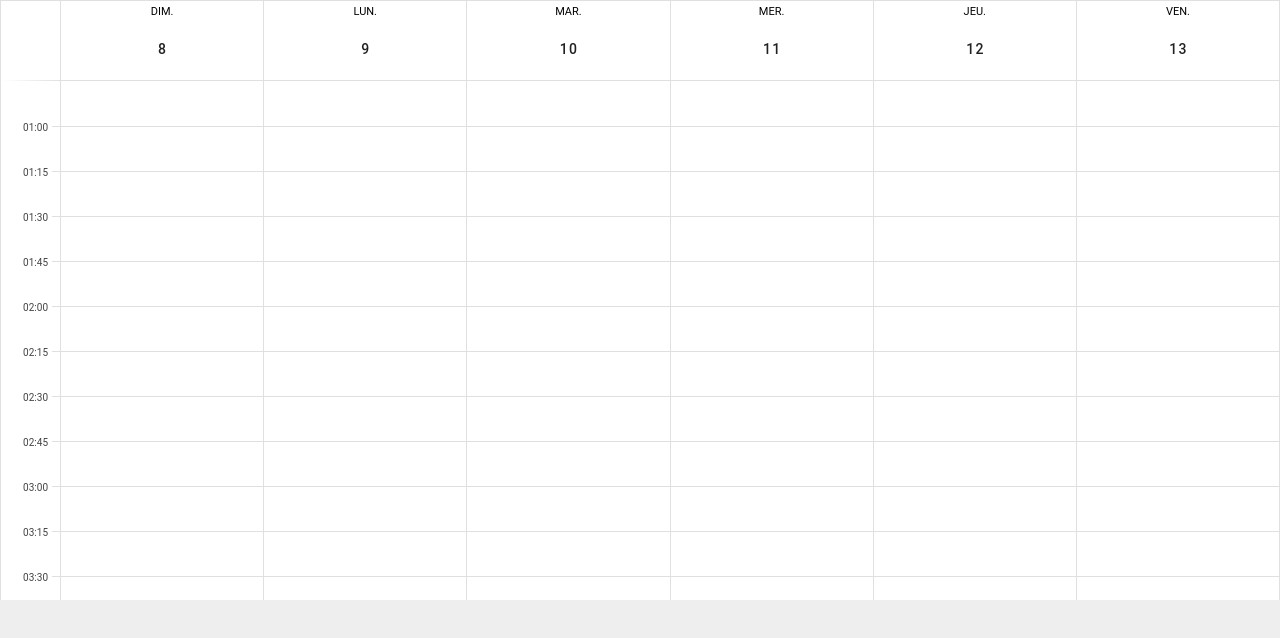
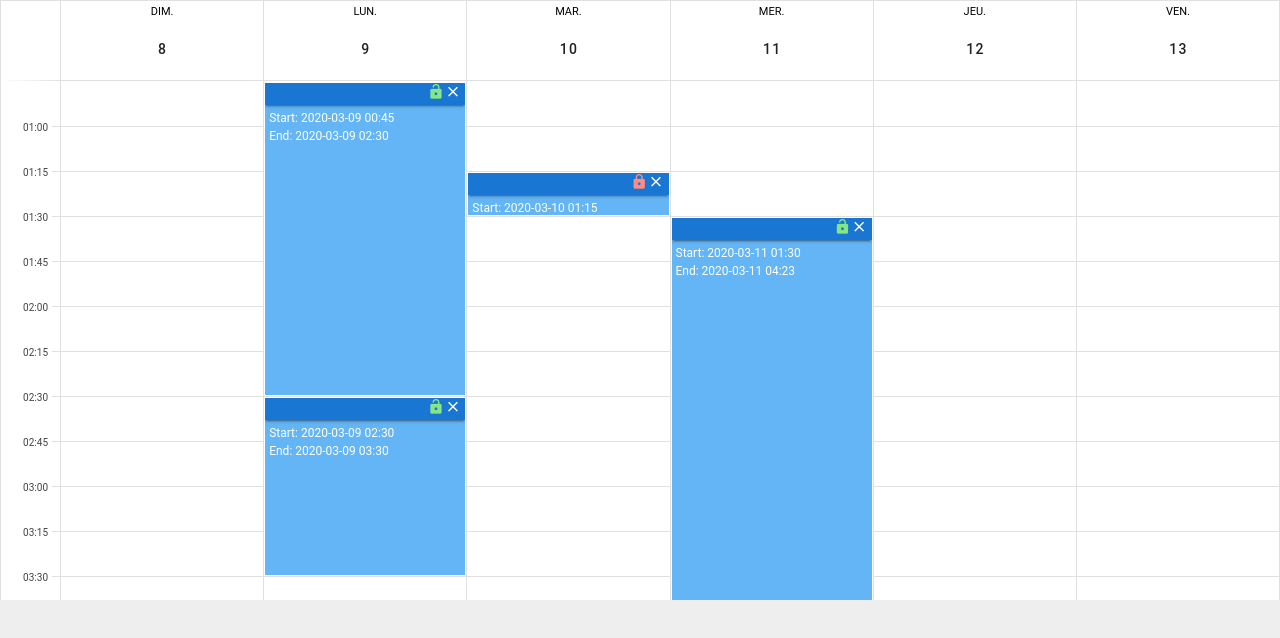
Before and after one commit to stratosphr/calendar, a Vue app: page / in a window 1280 px wide. Shown: the top 638 px of the page. Built offline with nearby package versions, Linux system fonts and the light colour scheme.

Commit message:
Changed debugging dates to days of current week

```diff
--- a/src/components/SCalendar.vue
+++ b/src/components/SCalendar.vue
@@ -294,35 +294,36 @@
 						end
 					})
 					this.ghosts = {
-						'2020-03-04': [
+						'2020-03-09': [
 							{
-								start: moment('2020-03-04 00:45'),
-								end: moment('2020-03-04 02:30'),
+								start: moment('2020-03-09 00:45'),
+								end: moment('2020-03-09 02:30'),
+								locked: false
+							},
+							{
+								start: moment('2020-03-09 02:30'),
+								end: moment('2020-03-09 03:30')
+							},
+							{
+								start: moment('2020-03-09 05:30'),
+								end: moment('2020-03-09 08:07')
+							}
+						],
+						'2020-03-10': [
+							{
+								start: moment('2020-03-10 01:15'),
+								end: moment('2020-03-10 01:30'),
 								locked: true
 							},
 							{
-								start: moment('2020-03-04 02:30'),
-								end: moment('2020-03-04 03:30')
-							},
-							{
-								start: moment('2020-03-04 05:30'),
-								end: moment('2020-03-04 08:07')
+								start: moment('2020-03-10 05:30'),
+								end: moment('2020-03-10 09:48')
 							}
 						],
-						'2020-03-05': [
+						'2020-03-11': [
 							{
-								start: moment('2020-03-05 01:15'),
-								end: moment('2020-03-05 01:30')
-							},
-							{
-								start: moment('2020-03-05 05:30'),
-								end: moment('2020-03-05 09:48')
-							}
-						],
-						'2020-03-07': [
-							{
-								start: moment('2020-03-07 01:30'),
-								end: moment('2020-03-07 04:23')
+								start: moment('2020-03-11 01:30'),
+								end: moment('2020-03-11 04:23')
 							}
 						]
 					}
```
